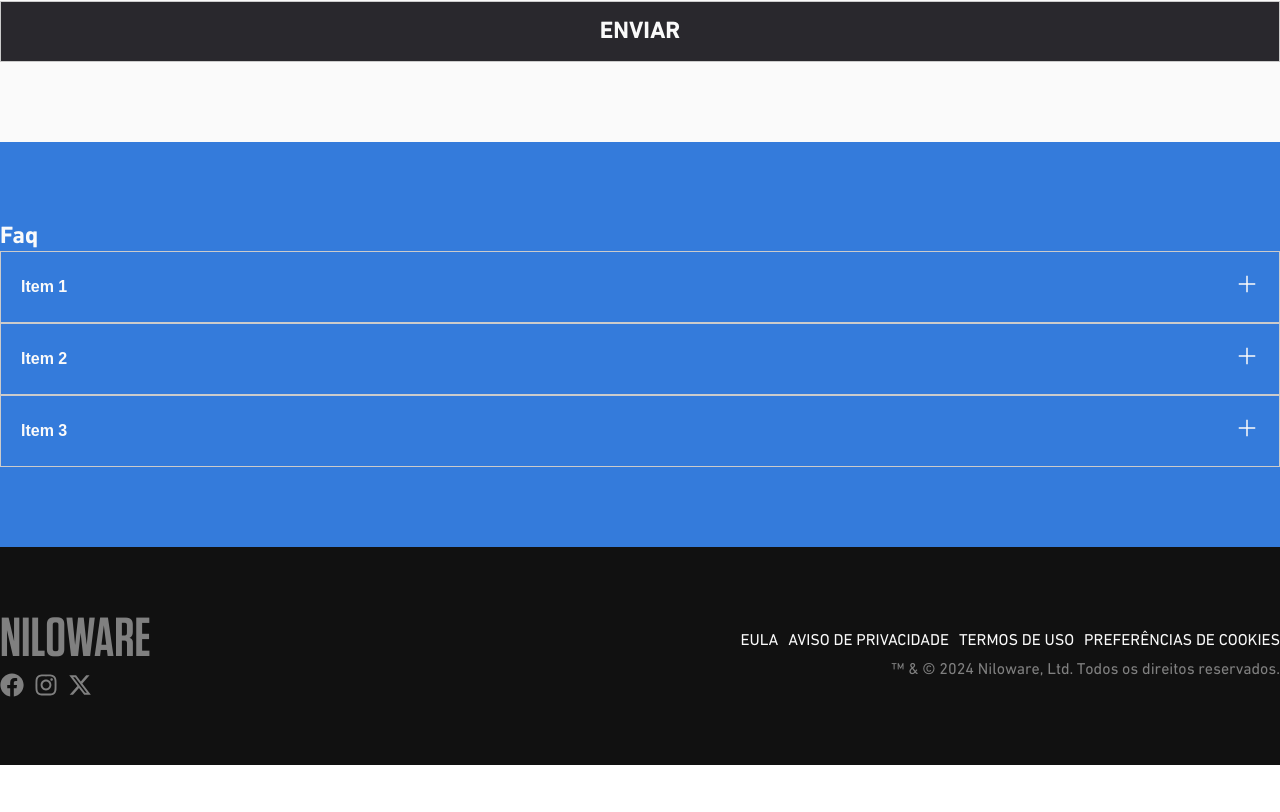
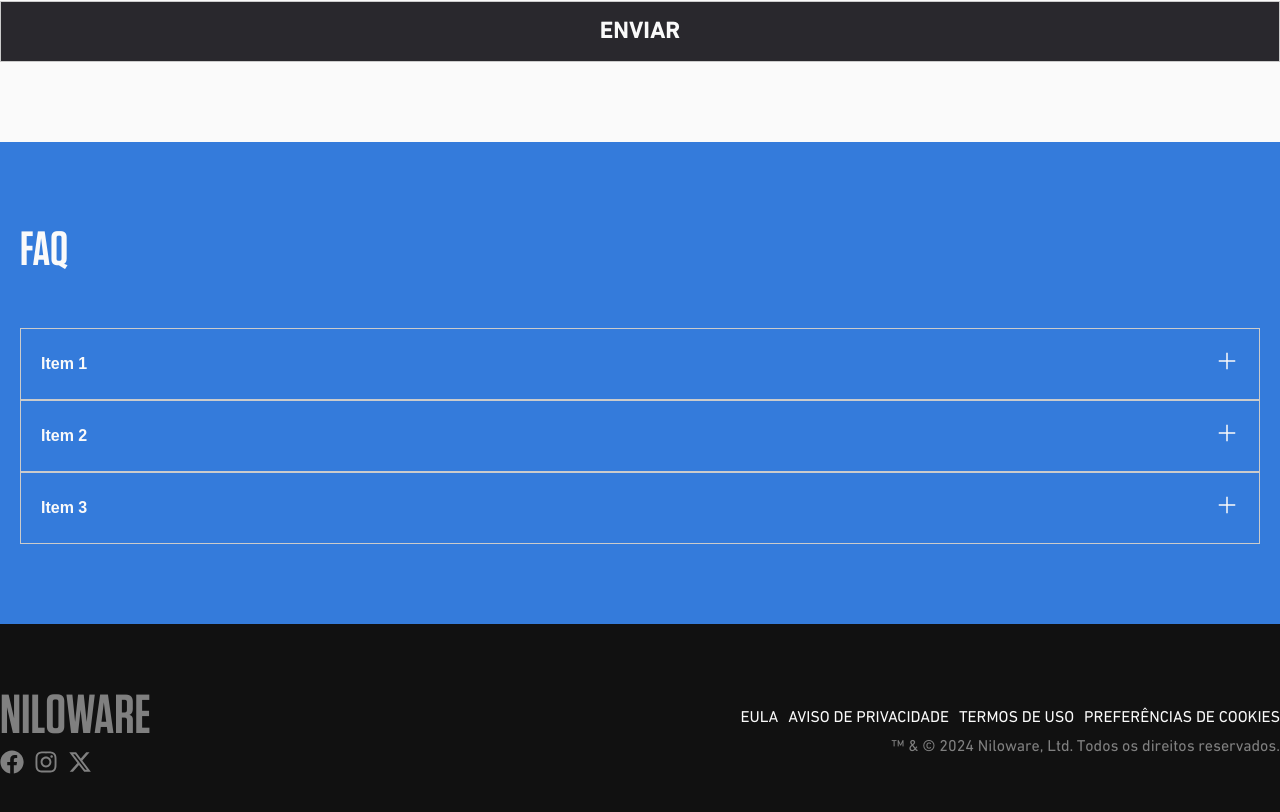
Before and after one commit to mjuliamiosso/niloware, a Next.js app: page /en/home in a window 1280 px wide. Shown: the part 3527-4339 px from the top of the page. Before the commit the page ends 4292 px from the top, so only its background shows below. Built offline with nearby package versions, Linux system fonts and the light colour scheme; a web font is replaced by a local one.

Commit message:
fix faq classnames

```diff
--- a/app/sections/Faq/Faq.module.scss
+++ b/app/sections/Faq/Faq.module.scss
@@ -5,3 +5,11 @@
     background-color: $primary;
     padding: 80px 0;
 }
+
+.container {
+    @include container;
+}
+
+.subtitle {
+    @include subtitle;
+}
--- a/app/sections/Faq/Faq.tsx
+++ b/app/sections/Faq/Faq.tsx
@@ -13,7 +13,6 @@ const Faq = () => {
   return (
     <section className={styles.faq}>
       <div className={classNames(
-        styles.faqContainer,
         styles.container
       )}>
         <h2 className={styles.subtitle}>
```
